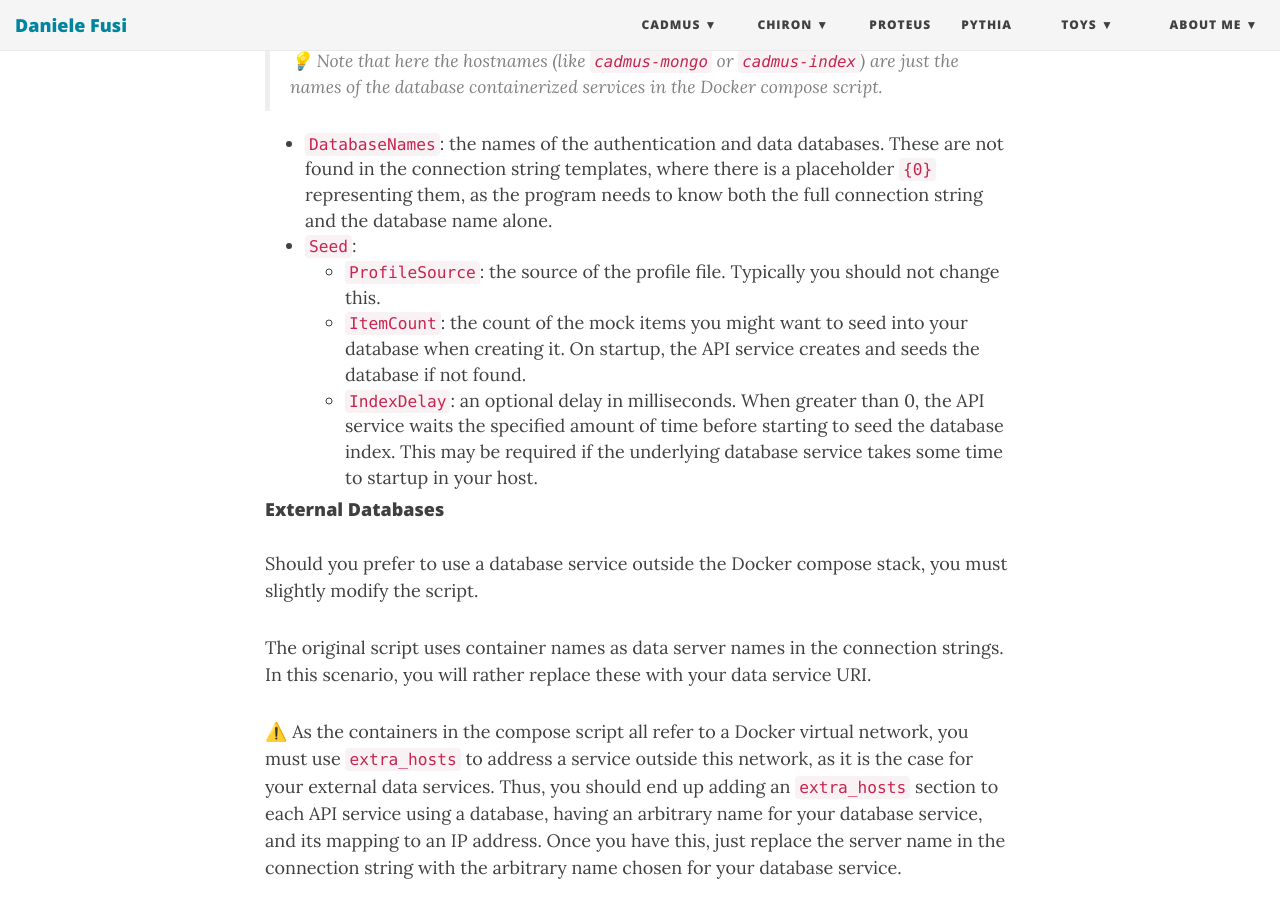
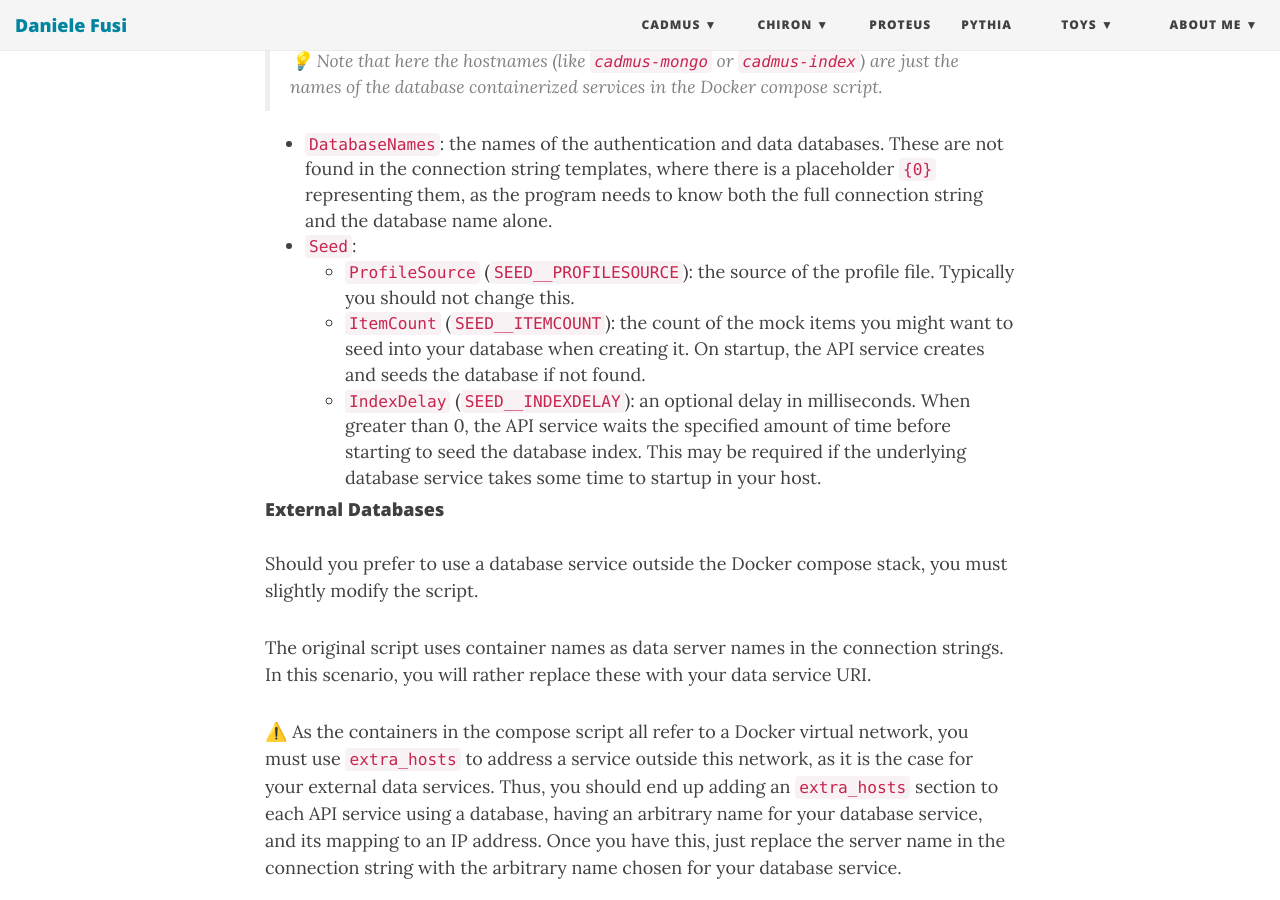
Before and after one commit to Myrmex/overview, a Jekyll site: the page built from cadmus/hosting.md, in a window 1280 px wide and 900 px high, scrolled down 7025 px. Built offline with Jekyll 4.4.1, drawn with Linux system fonts in a browser that asks for light colours; nearby versions of some CDN libraries.

Commit message:
Update hosting.md

```diff
--- a/cadmus/hosting.md
+++ b/cadmus/hosting.md
@@ -214,9 +214,9 @@ environment:
 
 - `DatabaseNames`: the names of the authentication and data databases. These are not found in the connection string templates, where there is a placeholder `{0}` representing them, as the program needs to know both the full connection string and the database name alone.
 - `Seed`:
-  - `ProfileSource`: the source of the profile file. Typically you should not change this.
-  - `ItemCount`: the count of the mock items you might want to seed into your database when creating it. On startup, the API service creates and seeds the database if not found.
-  - `IndexDelay`: an optional delay in milliseconds. When greater than 0, the API service waits the specified amount of time before starting to seed the database index. This may be required if the underlying database service takes some time to startup in your host.
+  - `ProfileSource` (`SEED__PROFILESOURCE`): the source of the profile file. Typically you should not change this.
+  - `ItemCount` (`SEED__ITEMCOUNT`): the count of the mock items you might want to seed into your database when creating it. On startup, the API service creates and seeds the database if not found.
+  - `IndexDelay` (`SEED__INDEXDELAY`): an optional delay in milliseconds. When greater than 0, the API service waits the specified amount of time before starting to seed the database index. This may be required if the underlying database service takes some time to startup in your host.
 
 #### External Databases
 
```
